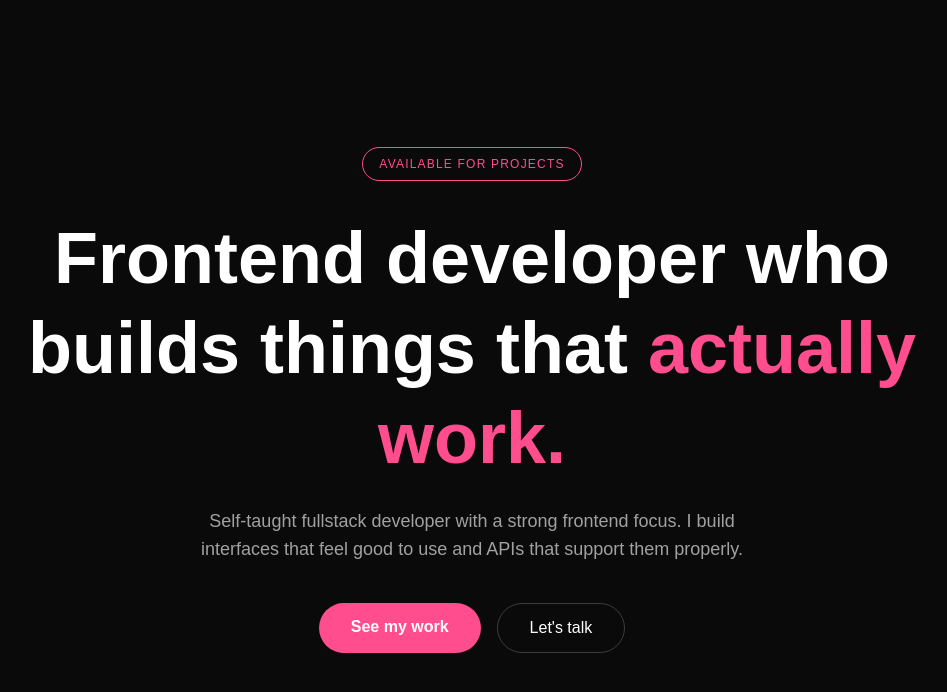
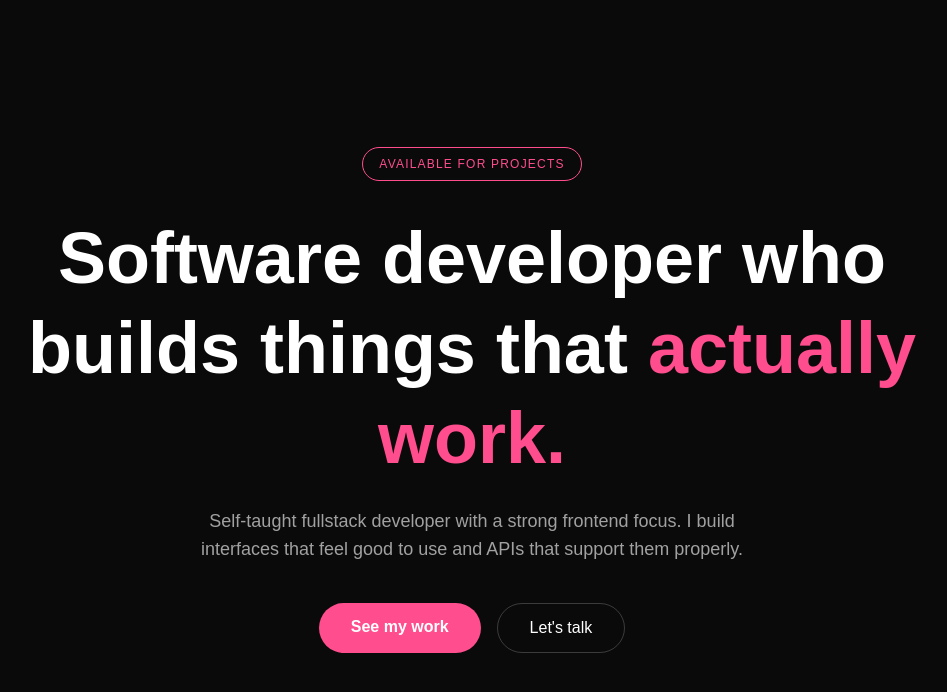
Before and after one commit to lina98st/portfolio, a Next.js app: page / in a window 1280 px wide. Shown: the top 692 px of the page, without its empty margins (168-1115 px from the left). Built offline with nearby package versions, Linux system fonts and the light colour scheme.

Commit message:
Update hero headline to software developer

```diff
--- a/app/page.tsx
+++ b/app/page.tsx
@@ -6,8 +6,8 @@ export default function Home() {
           Available for projects
         </span>
         <h1 className="text-5xl md:text-7xl font-bold leading-tight max-w-4xl">
-          Frontend developer who builds things that{" "}
-          <span className="text-pink">actually work.</span>
+        Software developer who builds things that{" "}
+       <span className="text-pink">actually work.</span>
         </h1>
         <p className="mt-6 text-muted text-lg max-w-xl">
           Self-taught fullstack developer with a strong frontend focus. I build
```
